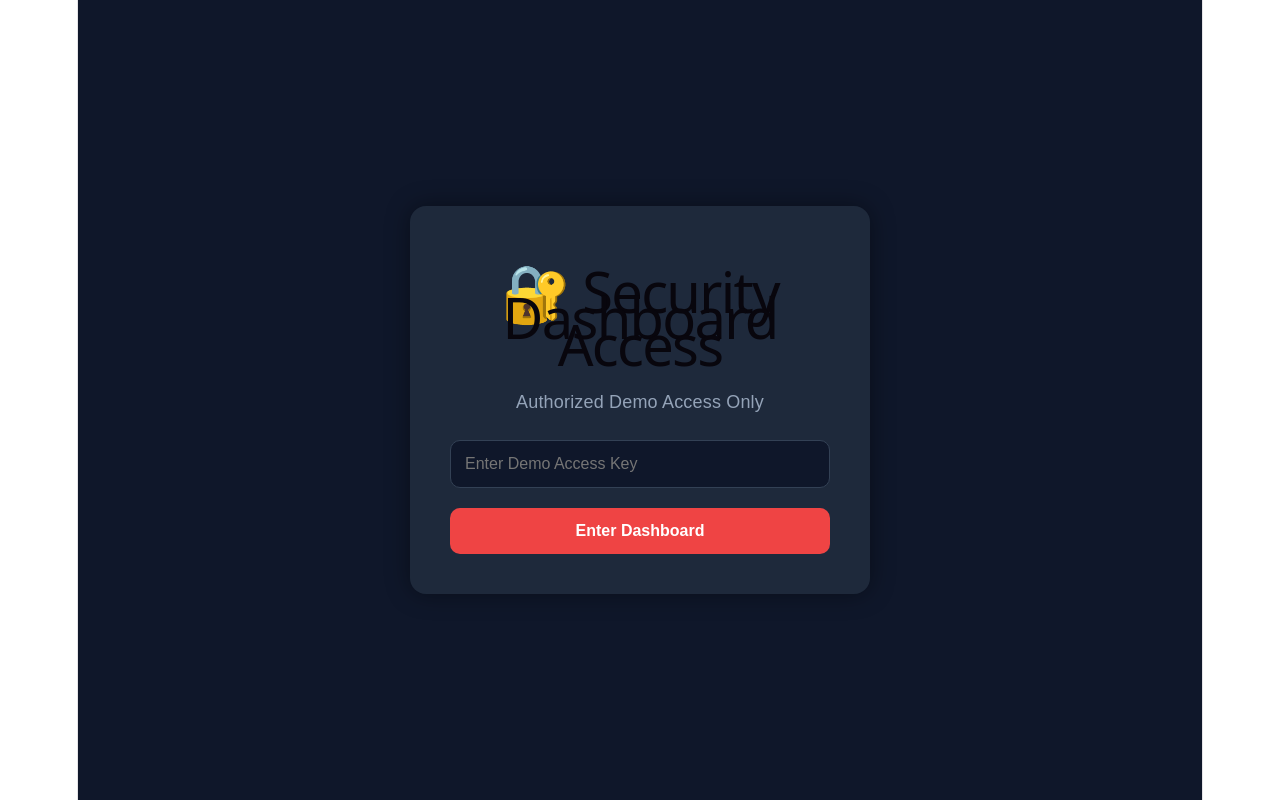
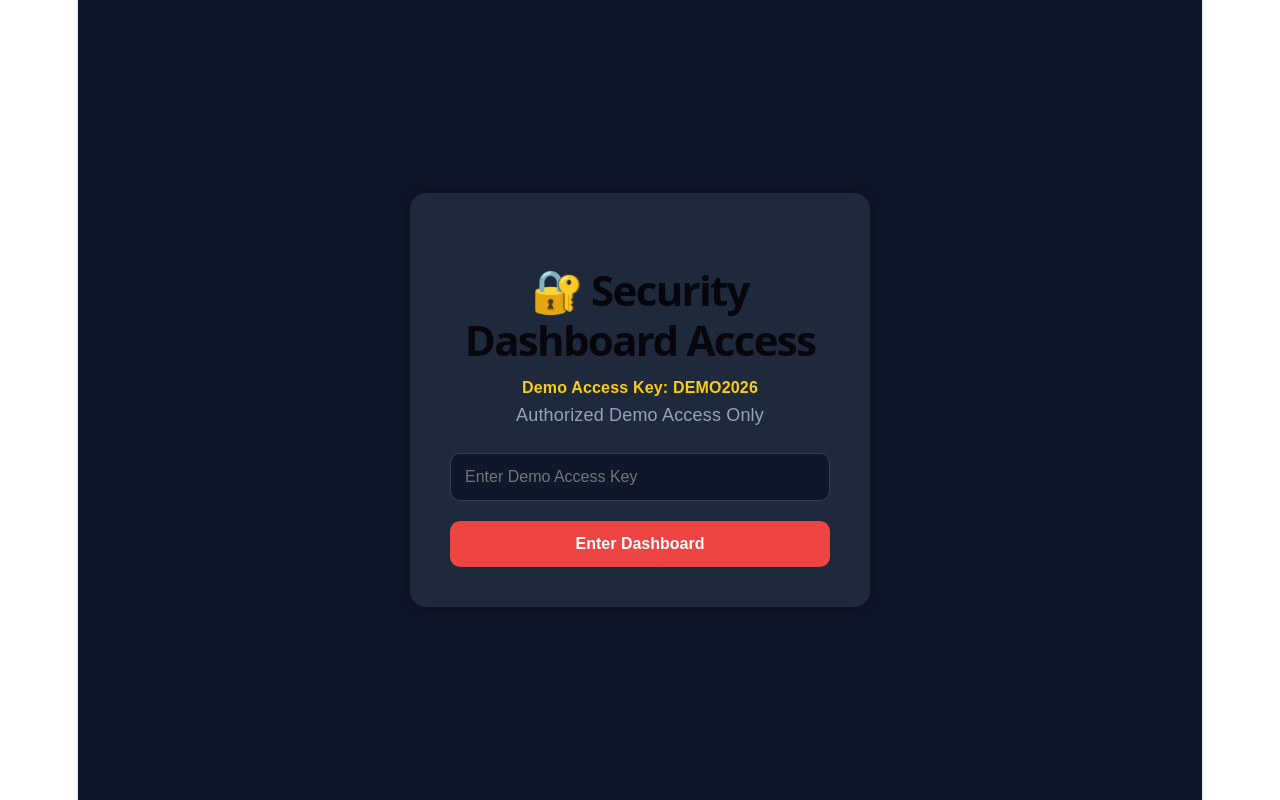
Before and after one commit to rajanani6767/threat-dashboard, a React (Vite) app: page / in a window 1280 px wide. Built offline with nearby package versions, Linux system fonts and the light colour scheme.

Commit message:
Added secure demo access and dynamic threat alerts

```diff
--- a/src/Login.jsx
+++ b/src/Login.jsx
@@ -17,7 +17,13 @@ function Login({ onAccess }) {
     <div style={styles.container}>
       <div style={styles.card}>
 
-        <h1>🔐 Security Dashboard Access</h1>
+       <h1 style={styles.title}>
+  🔐 Security Dashboard Access
+</h1>
+
+<p style={styles.demoKey}>
+  Demo Access Key: <b>DEMO2026</b>
+</p>
 
         <p style={styles.subtitle}>
           Authorized Demo Access Only
@@ -52,6 +58,19 @@ const styles = {
     fontFamily: "Arial",
     color: "white"
   },
+  title: {
+  fontSize: "42px",
+  lineHeight: "50px",
+  marginBottom: "10px",
+  fontWeight: "bold"
+},
+
+demoKey: {
+  marginTop: "10px",
+  color: "#facc15",
+  fontSize: "16px",
+  fontWeight: "bold"
+},
 
   card: {
     background: "#1e293b",
```
